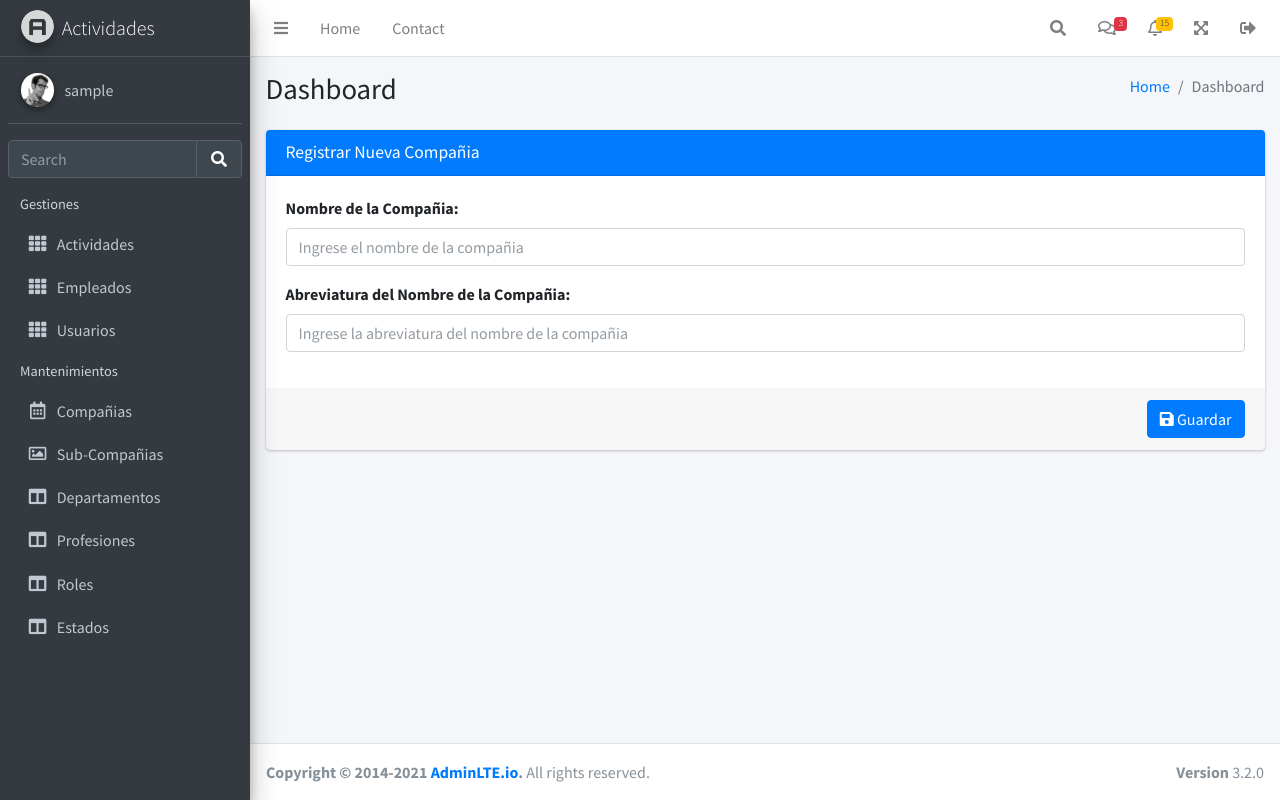
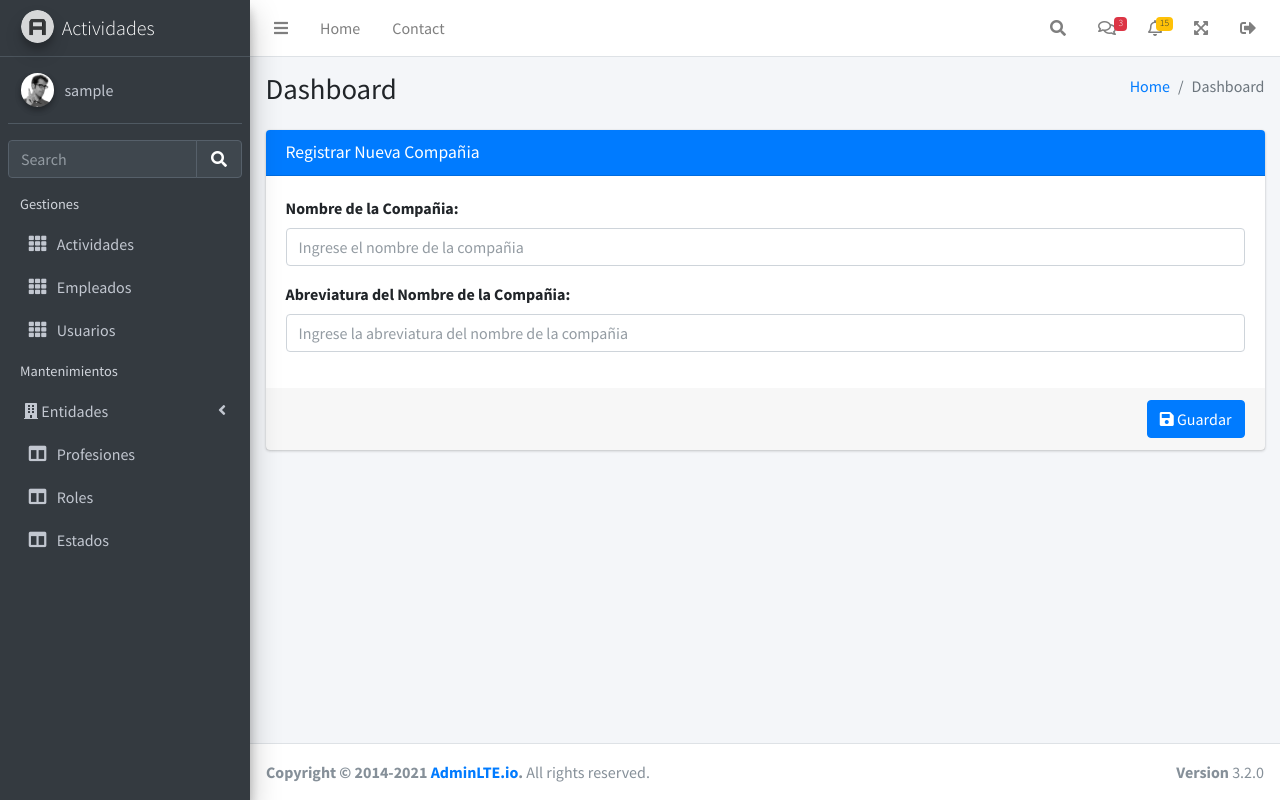
Before and after one commit to andresgc04/Registrar_Actividades, a PHP site: page /Registrar_Actividades/view/NewCompany/index.php in a window 1280 px wide. Run offline with PHP 8.4, Linux system fonts and the light colour scheme; the visitor is signed in with stand-in values (Sample User, id 1); some libraries are stand-ins or nearby versions.

Commit message:
Modificar MainSidebar para agregar los menu de companies, facilities y departments en un dropdown menu y agregar el filtro a la vista de listar companies para cuando un usuario no este logeado este lo redirija a la pantalla pricipal

```diff
--- a/view/MainSidebar/sidebar.php
+++ b/view/MainSidebar/sidebar.php
@@ -62,28 +62,33 @@
           </li>
           <li class="nav-header">Mantenimientos</li>
           <li class="nav-item">
+            <a href="#" class="nav-link">
+              <i class="fas fa-building"></i>
+              <p>
+                Entidades
+                <i class="fas fa-angle-left right"></i>
+              </p>
+            </a>
+            <ul class="nav nav-treeview">
+              <li class="nav-item">
                 <a href="../HomeCompanies/" class="nav-link">
-              <i class="nav-icon far fa-calendar-alt"></i>
-              <p>
-                Compañias
-              </p>
+                  <i class="fas fa-building"></i>
+                  <p>Compañias</p>
                 </a>
               </li>
               <li class="nav-item">
                 <a href="../HomeFacilities/" class="nav-link">
-              <i class="nav-icon far fa-image"></i>
-              <p>
-                Sub-Compañias
-              </p>
+                  <i class="fas fa-building"></i>
+                  <p>Sub-Compañias</p>
                 </a>
               </li>
               <li class="nav-item">
-            <a href="pages/kanban.html" class="nav-link">
-              <i class="nav-icon fas fa-columns"></i>
-              <p>
-                Departamentos
-              </p>
+                <a href="../HomeDepartments/" class="nav-link">
+                  <i class="fas fa-building"></i>
+                  <p>Departamentos</p>
                 </a>
+              </li>
+            </ul>
           </li>
           <li class="nav-item">
             <a href="pages/kanban.html" class="nav-link">
```
Also changed, not shown: view/HomeCompanies/index.php (+9 -0 lines). Lines whose indentation alone changed are shown as unchanged.
